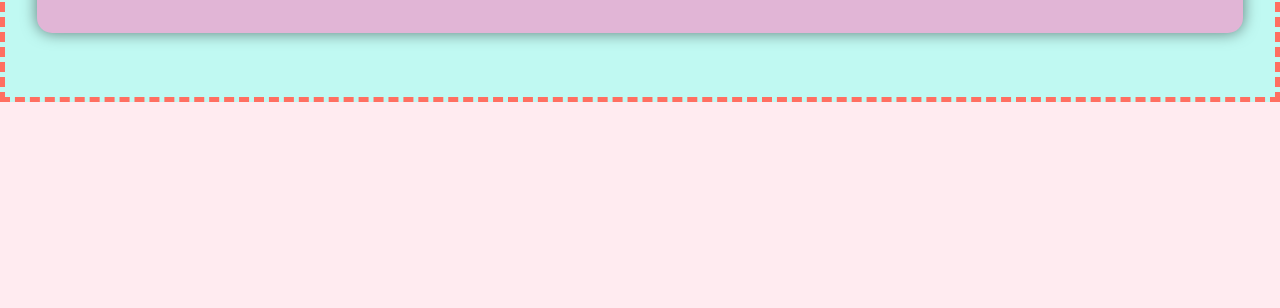
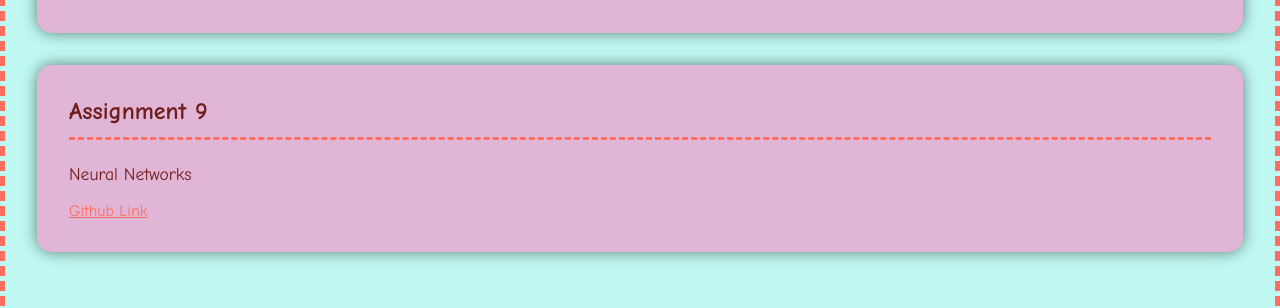
Before and after one commit to jwkinney443/jwkinney443.github.io, a plain HTML site: page assignments.html in a window 1280 px wide. Shown: the part 3890-4198 px from the top of the page. Before the commit the page ends 3992 px from the top, so only its background shows below. Drawn offline with Linux system fonts and the light colour scheme.

Commit message:
Updating

```diff
--- a/assignments.html
+++ b/assignments.html
@@ -85,6 +85,11 @@
       <iframe width="560" height="315" src="https://www.youtube.com/embed/bVV2dnHaxGE?si=ZCRPF8nzDSqiMCv_"
         frameborder="0" allowfullscreen></iframe>
     </section>
+    <section>
+      <h2>Assignment 9</h2>
+      <p>Neural Networks</p>
+      <a href="https://github.com/jwkinney443/jwkinney-assignment-9">Github Link</a>
+    </section>
   </main>
 </body>
 
```
